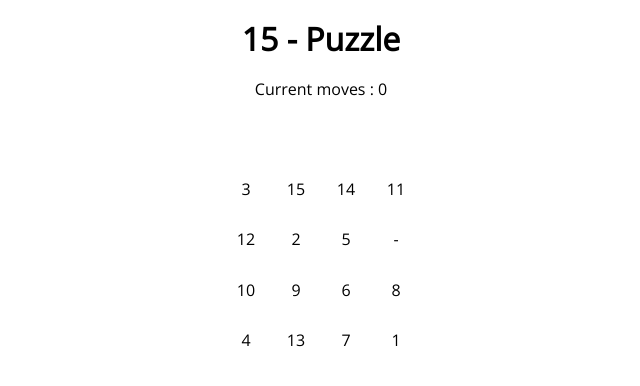
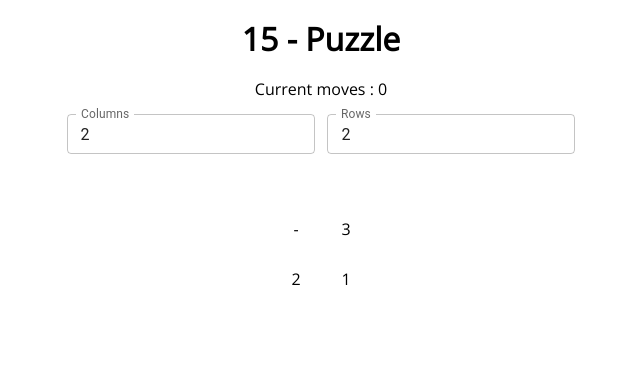
Before and after one commit to IdasLam/15-puzzle, a React (Create React App) app: page / in a window 1280 px wide. Shown: the top 386 px of the page, without its empty margins (319-959 px from the left). Built offline with nearby package versions, Linux system fonts and the light colour scheme.

Commit message:
App: moved out generate new grid to its own function

```diff
--- a/src/App.tsx
+++ b/src/App.tsx
@@ -5,6 +5,7 @@ import { generateGrid, GridType } from './helper/puzzle'
 import 'normalize.css'
 import Puzzle from './components/puzzle'
 import LastTileContext from './contexts/lastTile'
+import InputFields from './components/InputFields'
 
 const Finnish = styled.div`
 
@@ -12,21 +13,28 @@ const Finnish = styled.div`
 
 function App() {
   const [moves, setMoves] = useState(0)
-  const [{ columns, rows }] = useState({ columns: 4, rows: 4 })
+  const [{ columns, rows }, setColumnsRows] = useState({ columns: 2, rows: 2 })
   const [grid, setGrid] = useState<GridType>([])
-  const [lastTile] = useState(columns * rows)
+  const [lastTile, setLastTile] = useState(columns * rows)
   const [puzzleAnswer, setPuzzleAnswer] = useState<number[]>([])
   const [gameFinnished, setGameFinnished] = useState(false)
 
-  useEffect(() => {
+  const generateNewGrid = () => {
     const { grid: newGrid, answer } = generateGrid({ rows, columns })
 
+    setLastTile(rows * columns)
     setGrid(newGrid)
     setPuzzleAnswer(answer)
-  }, [])
+  }
 
   useEffect(() => {
-    if (grid.length > 1 && JSON.stringify(grid) === JSON.stringify(puzzleAnswer)) {
+    if (columns > 0 && rows > 0) {
+      generateNewGrid()
+    }
+  }, [columns, rows])
+
+  useEffect(() => {
+    if (grid.length > 1 && JSON.stringify(grid.flat()) === JSON.stringify(puzzleAnswer)) {
       setGameFinnished(true)
     }
   }, [grid])
@@ -44,6 +52,7 @@ function App() {
         {' '}
         { moves }
       </p>
+      <InputFields colRow={{ columns, rows }} setColumnsRows={setColumnsRows} />
       {gameFinnished && (
       <Finnish>
         <p>game finito</p>
```
